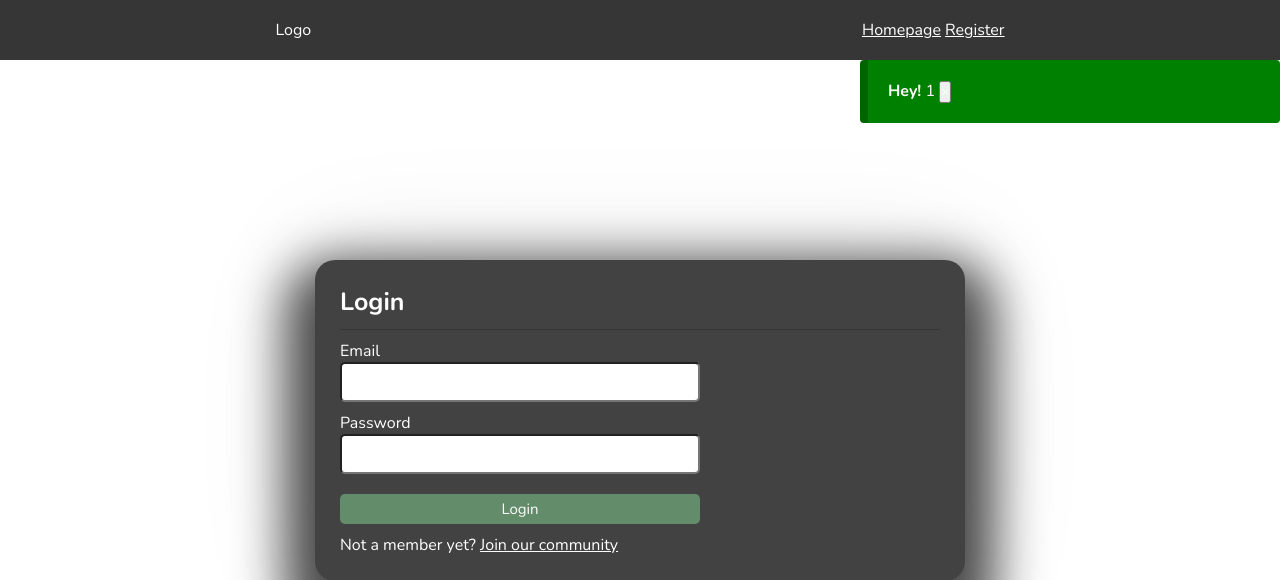
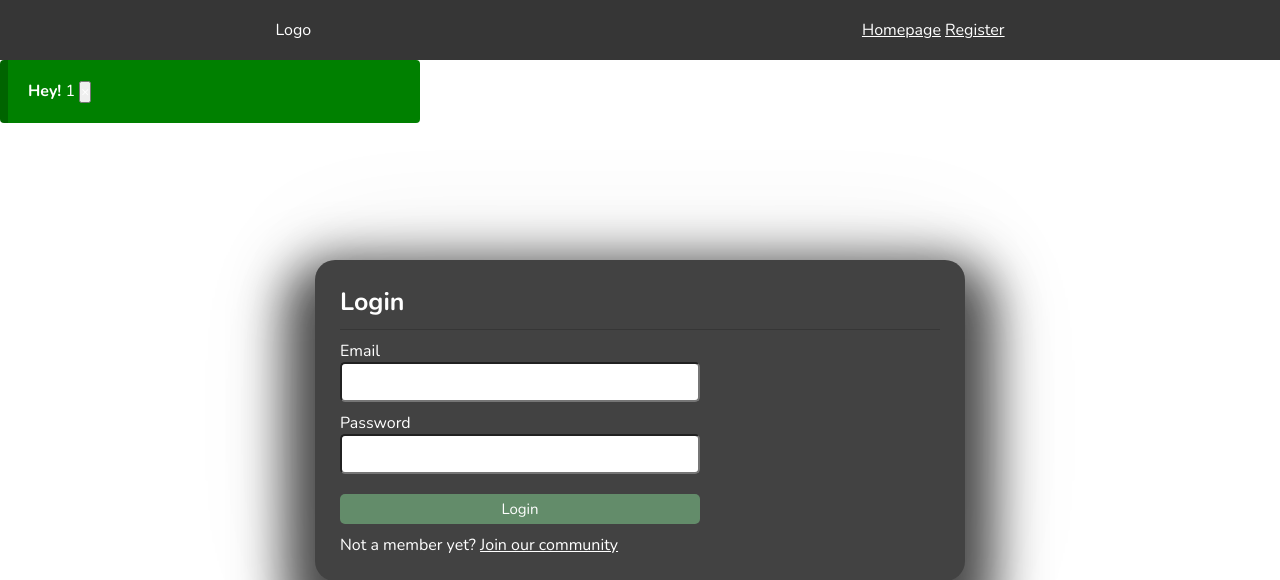
Before and after one commit to AlixNom/BTEC---Mocktail-Recipe-Website, a PHP site: page /login.php in a window 1280 px wide. Shown: the top 580 px of the page. Run offline with PHP 8.4, Linux system fonts and the light colour scheme; the visitor is signed in with stand-in values (Sample User, id 1).

Commit message:
UPDATE Flash Message Left

```diff
--- a/php/style.css
+++ b/php/style.css
@@ -22,7 +22,6 @@
   min-width: 420px;
   z-index: 3;
   position: absolute;
-  right: 0;
   border-radius: 4px;
   -webkit-border-radius: 4px;
   -moz-border-radius: 4px;
```
